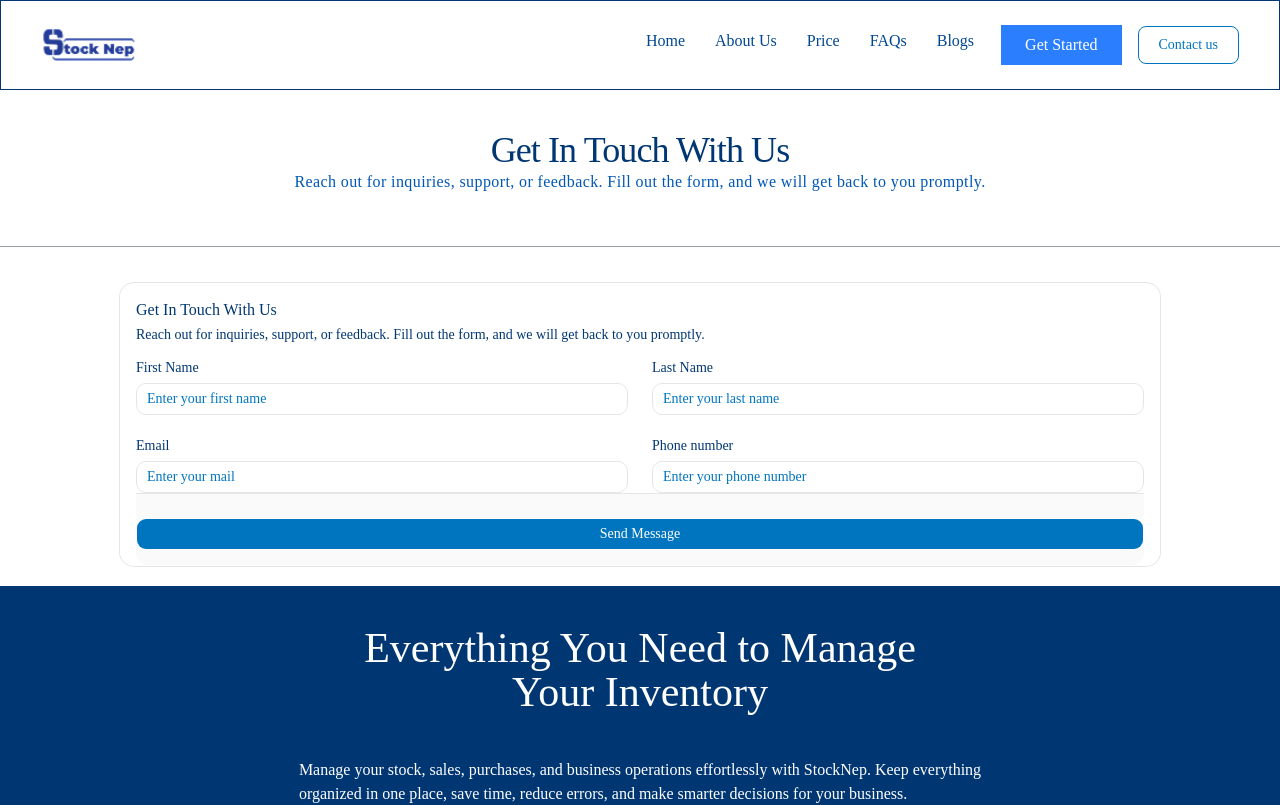
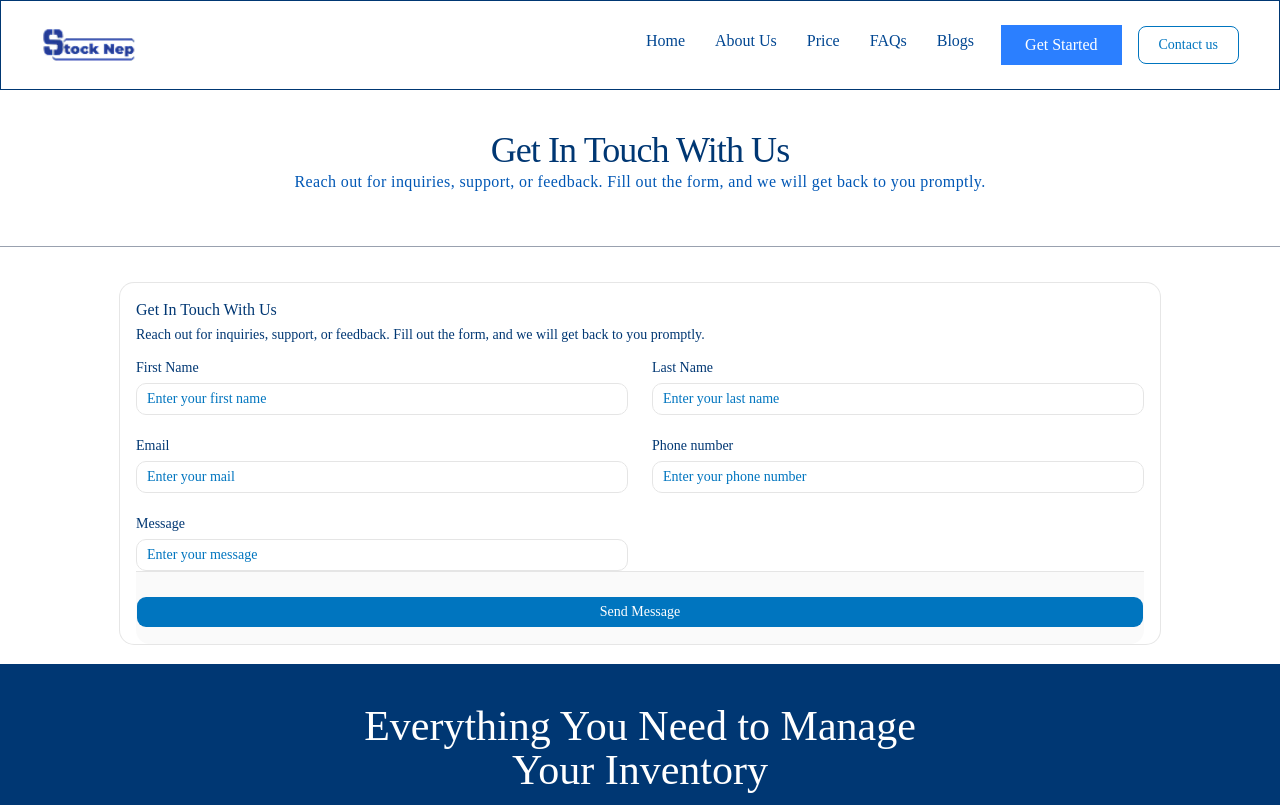
Before and after one commit to ChamlingUttam/stocknep, a Next.js app: page /contactus in a window 1280 px wide. Shown: the top 805 px of the page. Built offline with nearby package versions, Linux system fonts and the light colour scheme.

Commit message:
Feat: contact fixed

```diff
--- a/components/contactus/Form.tsx
+++ b/components/contactus/Form.tsx
@@ -12,8 +12,8 @@ import {
 } from "@/components/ui/card"
 import { Input } from "@/components/ui/input"
 import { Label } from "@/components/ui/label"
-import api from "@/api/api"
-import { API_ENDPOINTS } from "@/api/api-endpoints"
+import { useSendMessage } from "@/hooks/contact"
+
 
 export function Form() {
   const [firstName, setFirstName] = useState("")
@@ -22,6 +22,9 @@ export function Form() {
   const [phoneNumber, setPhoneNumber] = useState("")
   const [loading, setLoading] = useState(false)
   const [message, setMessage] = useState("")
+  const [formMessage, setFormMessage] = useState("");
+
+  const {mutate: sendMessageMutation,isPending: isSending} = useSendMessage();
 
   const handleSubmit = async (e: React.FormEvent<HTMLFormElement>) => {
     e.preventDefault()
@@ -30,19 +33,22 @@ export function Form() {
     setMessage("")
 
     try {
-      await api.post(API_ENDPOINTS.PUBLIC.CONTACT_US, {
+
+      sendMessageMutation({
         first_name: firstName,
         last_name: lastName,
-        email,
+        email: email,
         phone_number: phoneNumber,
-      })
-
+        message: formMessage
+      }
+      )
       setMessage("Message sent successfully!")
 
       setFirstName("")
       setLastName("")
       setEmail("")
       setPhoneNumber("")
+      setFormMessage("");
     } catch (error: any) {
       console.error("Contact form error:", error)
 
@@ -149,6 +155,21 @@ export function Form() {
                   required
                 />
               </div>
+              <div className="grid gap-2">
+                <Label className="text-[#003773]" htmlFor="number">
+                  Message
+                </Label>
+
+                <Input
+                  className="text-[#0075BF] placeholder:text-[#0075BF]"
+                  id="string"
+                  type="tel"
+                  placeholder="Enter your message"
+                  value={formMessage}
+                  onChange={(e) => setFormMessage(e.target.value)}
+                  required
+                />
+              </div>
             </div>
 
             {message && (
@@ -160,10 +181,10 @@ export function Form() {
             <CardFooter className="flex-col gap-2 px-0 pt-6">
               <Button
                 type="submit"
-                disabled={loading}
+                disabled={isSending}
                 className="w-full bg-[#0075BF] text-white hover:bg-[#1187d1]"
               >
-                {loading ? "Sending..." : "Send Message"}
+                {isSending ? "Sending..." : "Send Message"}
               </Button>
             </CardFooter>
           </form>
--- /dev/null
+++ b/hooks/contact.ts
@@ -0,0 +1,13 @@
+import { sendMessage } from "@/services/contact.api";
+import { useMutation, useQueryClient } from "@tanstack/react-query";
+
+export const useSendMessage = () => {
+  const queryClient = useQueryClient();
+  const mutation = useMutation({
+    mutationFn: sendMessage,
+    onSuccess: () => {
+      queryClient.invalidateQueries({ queryKey: ["contact"] });
+    },
+  });
+  return mutation;
+};
--- /dev/null
+++ b/services/contact.api.ts
@@ -0,0 +1,15 @@
+import api from "@/api/api"
+import { API_ENDPOINTS } from "@/api/api-endpoints"
+
+export type SendMessagePayload = {
+  first_name: string,
+  last_name: string,
+  email: string,
+  phone_number: string,
+  message: string
+}
+
+export const sendMessage = async (payload: SendMessagePayload) => {
+   const res =  await api.post(API_ENDPOINTS.PUBLIC.CONTACT_US, payload)
+   return res.data.data;
+}
```
